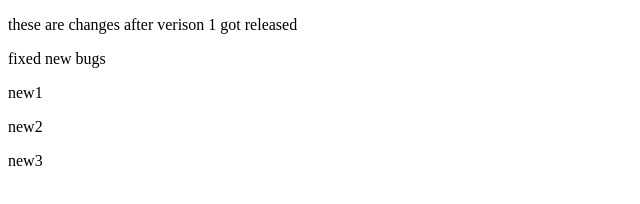
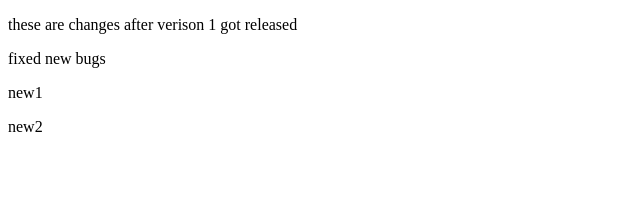
Before and after one commit to neer1009/com.bread.demo, a plain HTML site: page WebContent/index.html in a window 1280 px wide. Shown: the full height of the page, 0-640 px from the left. Drawn offline with Linux system fonts and the light colour scheme.

Commit message:
Revert "new3 and new 2 again removed"
This reverts commit 704b94d57b598d0f60b078edf040ee225c285009.

```diff
--- a/WebContent/index.html
+++ b/WebContent/index.html
@@ -9,6 +9,5 @@
  <p> fixed new bugs</p>
  <p> new1</p>
  <p> new2</p>
- <p> new3</p>
 </body>
 </html>
```
